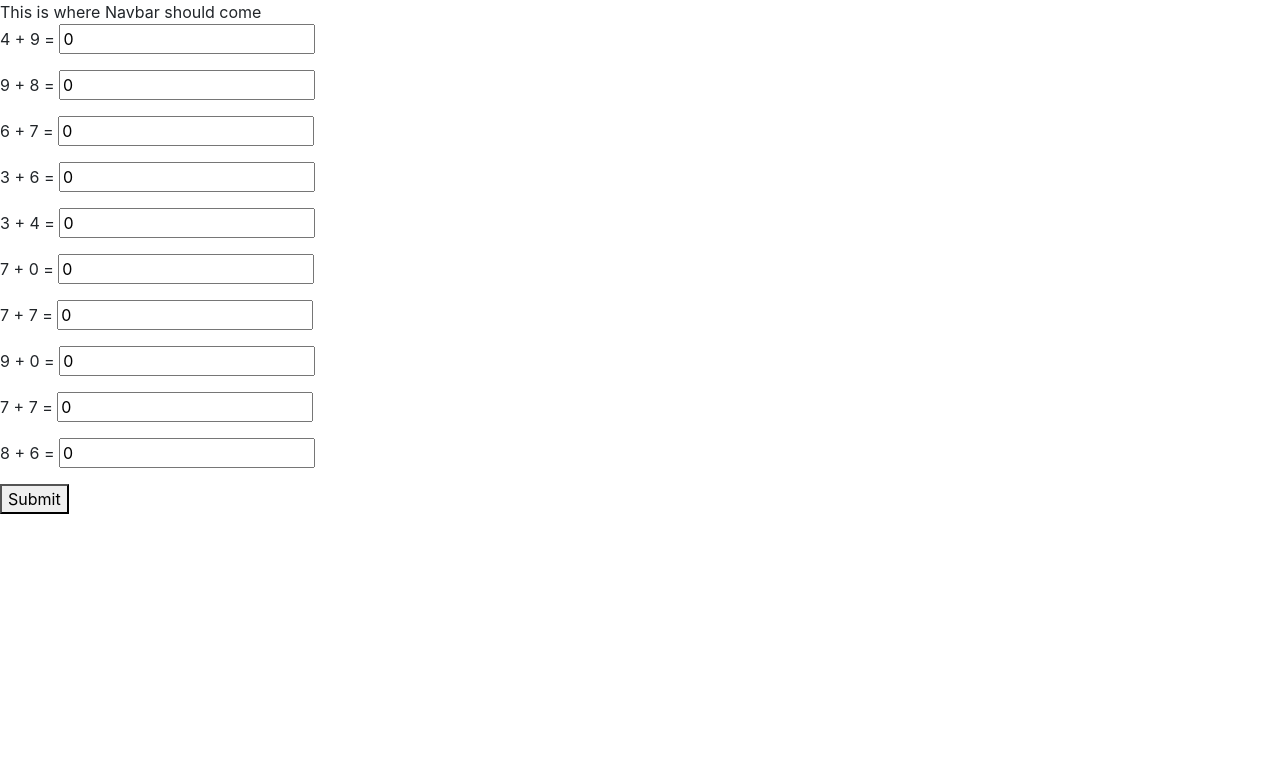
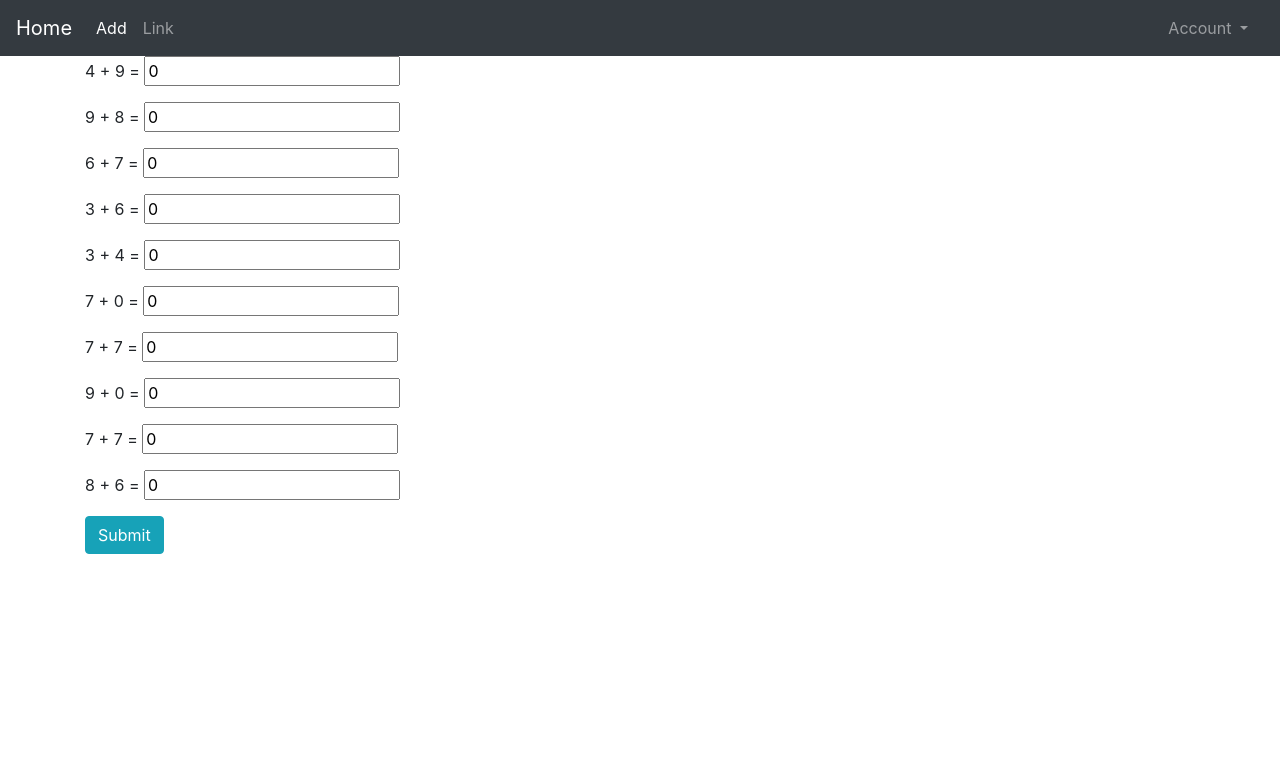
Before and after one commit to kaviraja81/mathsquiz, a Django app: page /add/ in a window 1280 px wide. Shown: the top 783 px of the page. Run offline with Django 3.2, Linux system fonts and the light colour scheme; some libraries are stand-ins or nearby versions.

Commit message:
added Navbar

```diff
--- a/mywebsite/maths/templates/maths/addition.html
+++ b/mywebsite/maths/templates/maths/addition.html
@@ -18,7 +18,7 @@
             </p>
     {%endfor %}
 
-   <button name="submit" type="submit">Submit</button>
+   <button name="submit" type="submit"class="btn btn-info">Submit</button>
 </form>
 {%endblock%}
 
--- a/mywebsite/maths/templates/maths/base.html
+++ b/mywebsite/maths/templates/maths/base.html
@@ -5,15 +5,20 @@
     integrity="sha384-B4gt1jrGC7Jh4AgTPSdUtOBvfO8shuf57BaghqFfPlYxofvL8/KUEfYiJOMMV+rV"
     crossorigin="anonymous"></script>
   {%block title %}
-  This is where Navbar should come
+
+  {% include 'maths/includes/navbar.html' %}
+
   {%endblock%}
 </head>
 
 <body>
+
   {% include 'maths/includes/messaging.html' %}
-  {%block content %}
+  <div class="container">
+    {%block content %}
 
-  {%endblock %}
+    {%endblock %}
+  </div>
   <script src="https://code.jquery.com/jquery-3.5.1.slim.min.js"
     integrity="sha384-DfXdz2htPH0lsSSs5nCTpuj/zy4C+OGpamoFVy38MVBnE+IbbVYUew+OrCXaRkfj"
     crossorigin="anonymous"></script>
--- /dev/null
+++ b/mywebsite/maths/templates/maths/includes/navbar.html
@@ -0,0 +1,48 @@
+<nav class="navbar navbar-expand-lg navbar-dark bg-dark">
+    <a class="navbar-brand" href="/">Home</a>
+    <button class="navbar-toggler" type="button" data-toggle="collapse" data-target="#navbarSupportedContent" aria-controls="navbarSupportedContent" aria-expanded="false" aria-label="Toggle navigation">
+      <span class="navbar-toggler-icon"></span>
+    </button>
+
+    <div class="collapse navbar-collapse" id="navbarSupportedContent">
+      <ul class="navbar-nav mr-auto">
+        <li class="nav-item active">
+          <a class="nav-link" href="/add">Add <span class="sr-only">(current)</span></a>
+        </li>
+        <li class="nav-item">
+          <a class="nav-link" href="#">Link</a>
+        </li>
+
+        <!-- <li class="nav-item">
+          <a class="nav-link disabled" href=
+          "#" tabindex="-1" aria-disabled="true">Disabled</a>
+        </li> -->
+      </ul>
+       <ul class="navbar-nav  mr-2 mt-lg-0">
+
+        <li class="nav-item dropdown">
+            <a class="nav-link dropdown-toggle" href="#" id="navbarDropdown" role="button" data-toggle="dropdown" aria-haspopup="true" aria-expanded="false">
+              Account
+            </a>
+            {% if user.is_authenticated %}
+
+            <div class="dropdown-menu" aria-labelledby="navbarDropdown">
+            <a class="dropdown-item" >{{user.username}}</a>
+             <a class="dropdown-item" href="/logout">Logout</a>
+            </div>
+            {% else %}
+            <div class="dropdown-menu" aria-labelledby="navbarDropdown">
+              <a class="dropdown-item" href="/register">SignUp</a>
+              <a class="dropdown-item" href="/login">Login</a>
+              <div class="dropdown-divider"></div>
+              <a class="dropdown-item" href="#">Something else here</a>
+            </div>
+            {% endif %}
+          </li>
+        </ul>
+            <!-- <form class="form-inline my-2 my-lg-0">
+        <input class="form-control mr-sm-2" type="search" placeholder="Search" aria-label="Search">
+        <button class="btn btn-outline-success my-2 my-sm-0" type="submit">Search</button>
+      </form> -->
+    </div>
+  </nav>
```
Also changed, not shown: mywebsite/db.sqlite3.
